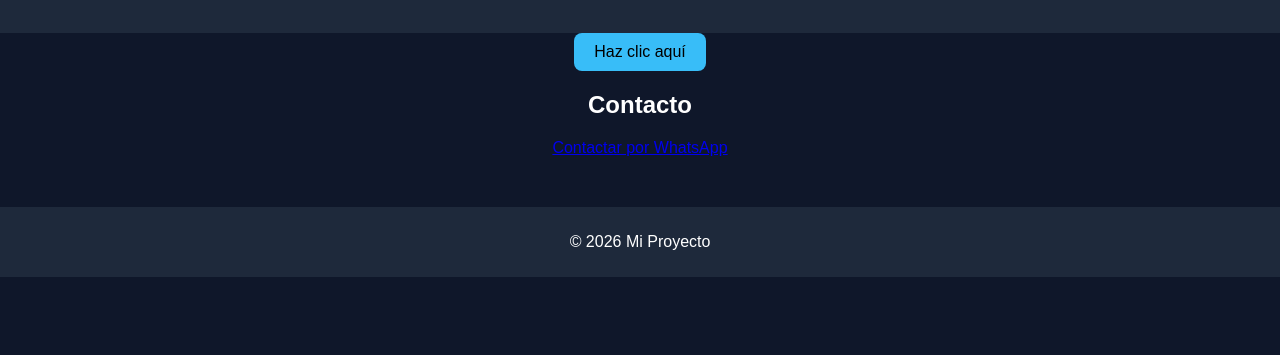
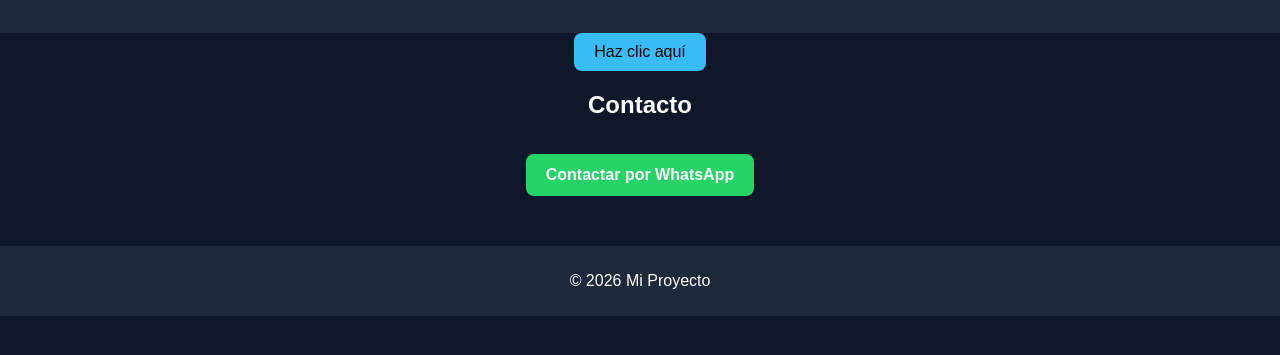
Before and after one commit to GiovaGR/mi-pagina, a plain HTML site: page index.html in a window 1280 px wide. Shown: the part 121-476 px from the top of the page. Drawn offline with Linux system fonts and the light colour scheme.

Commit message:
Update styles.css

```diff
--- a/styles.css
+++ b/styles.css
@@ -29,3 +29,19 @@
     padding: 10px;
     background: #1e293b;
 }
+
+
+.btn-whatsapp {
+    display: inline-block;
+    margin-top: 15px;
+    padding: 12px 20px;
+    background-color: #25D366;
+    color: white;
+    text-decoration: none;
+    border-radius: 8px;
+    font-weight: bold;
+}
+
+.btn-whatsapp:hover {
+    background-color: #1ebe5d;
+}
```
